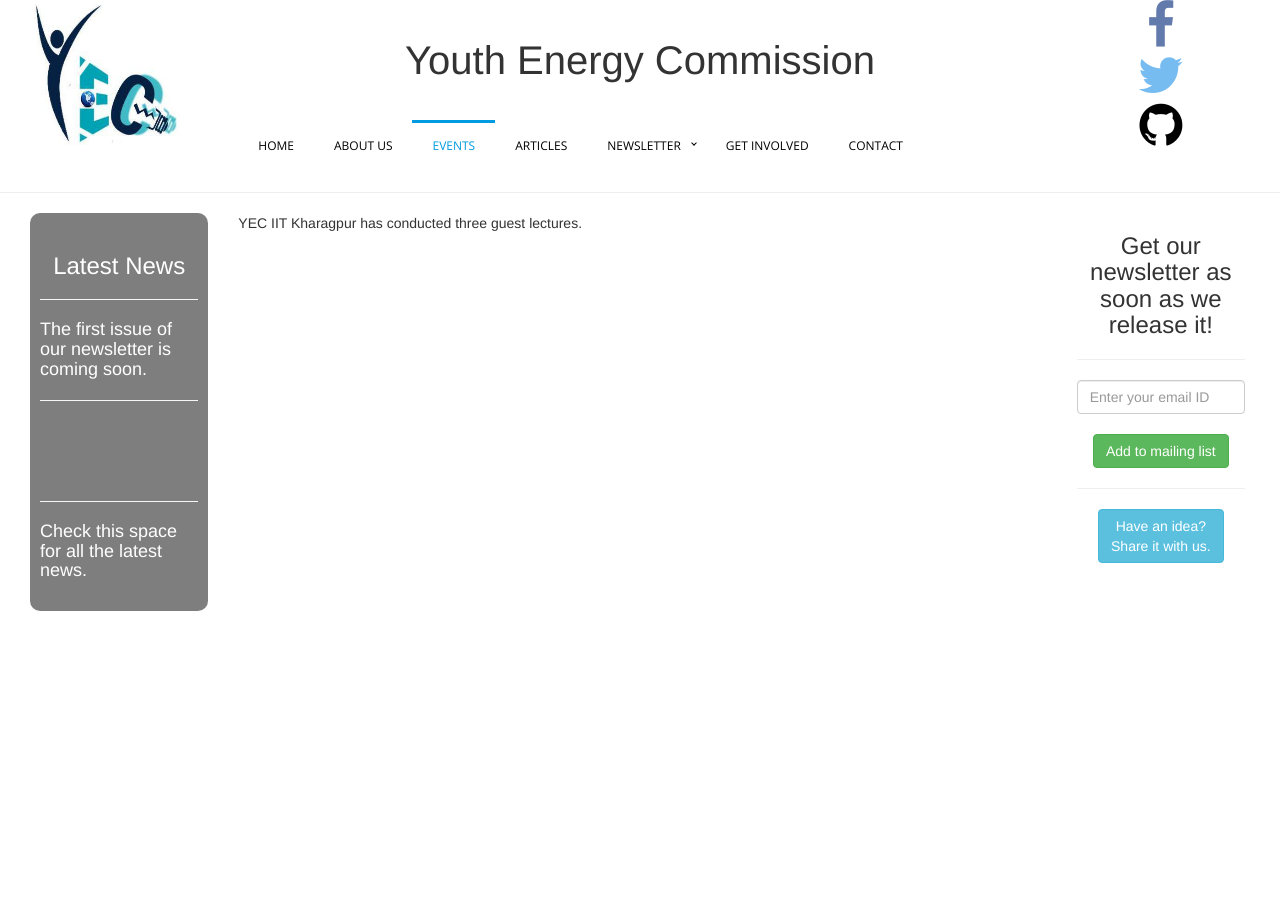
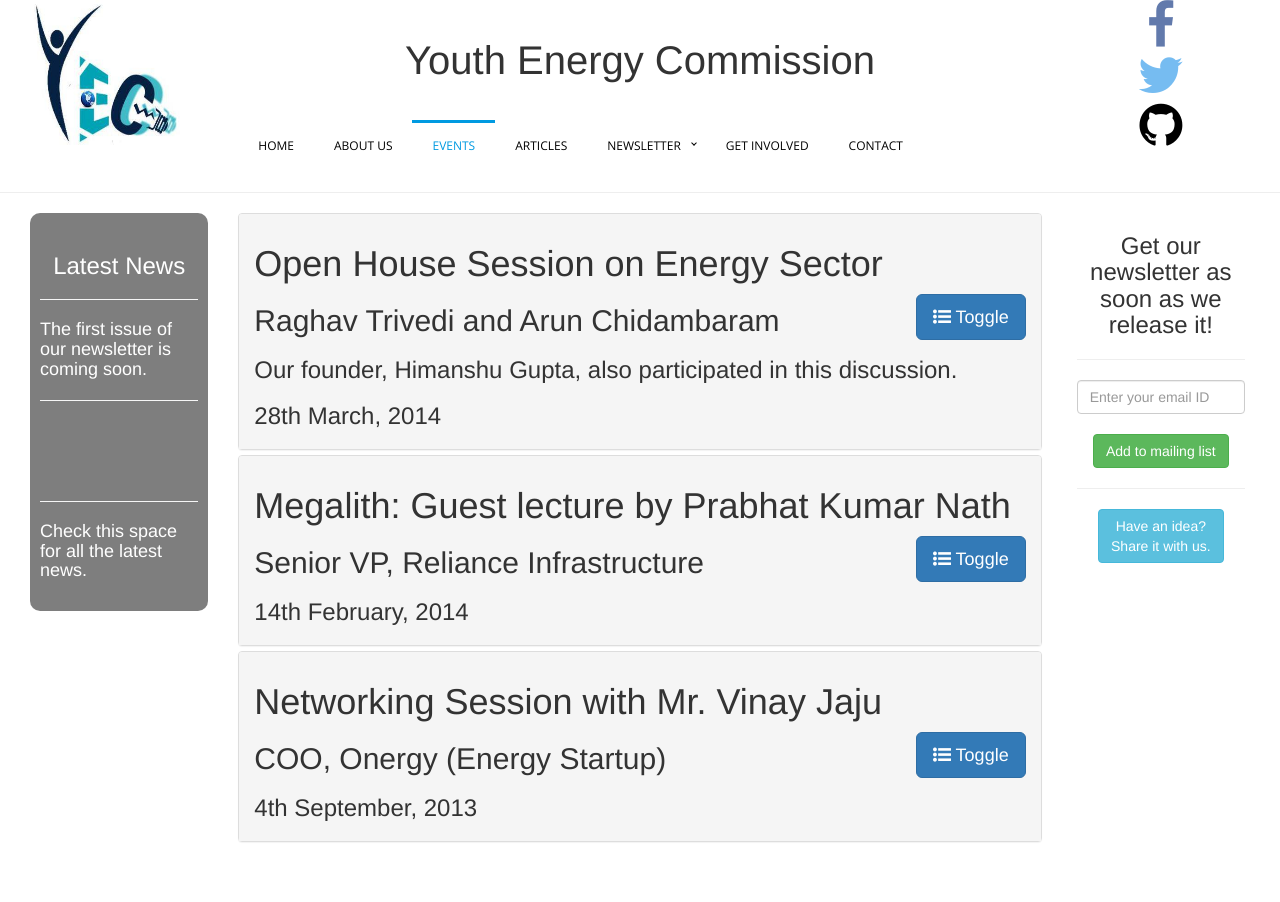
Before and after one commit to youth-energy-commission/website-core, a PHP site: page /events.php in a window 1280 px wide. Before the commit the page ends 611 px from the top, so only its background shows below. Run offline with PHP 8.4, Linux system fonts and the light colour scheme; some libraries are stand-ins or nearby versions.

Commit message:
Added the events text page.
Used the collapsible feature of bootstrap

```diff
--- a/eventsText.php
+++ b/eventsText.php
@@ -1 +1,105 @@
-YEC IIT Kharagpur has conducted three guest lectures.
+<div class="panel-group" id="accordion">
+
+  <div class="panel panel-default">
+    <div class="panel-heading">
+
+      <h1>Open House Session on Energy Sector</h1>
+
+      <a data-toggle="collapse" data-parent="#accordion" href="#collapseOne" style="float: right; ">
+        <button class="btn btn-lg btn-primary" class="toggleText">
+
+          <i class="fa fa-list-ul"></i> Toggle
+        </button>
+      </a>
+
+      <h2>Raghav Trivedi and Arun Chidambaram</h2>
+      <h3>Our founder, Himanshu Gupta, also participated in this discussion.</h3>
+      <h3>28th March, 2014</h3>
+
+
+    </div>
+    <div id="collapseOne" class="panel-collapse collapse">
+      <div class="panel-body">
+       <h3>
+
+        Mr. Raghav Trivedi is the COO of Moserbaer Energy, and Mr. Arun Chidambaram, is a Geo-data specialist at Conoco Philips.
+        <br/><br/>
+        With a combined experienced of almost 50 years, both of them, gave the layman a view into the complicated Energy sector,
+        the dynamics of energy usage, and taking help of statistics in the public domain, and putting them together, Mr. Trivedi,
+        made everyone believe in the complex workings of the Energy Industry, vested interests, and the traction that startups gain.
+        <br/><br/>
+        Mr. Chidambaram, gave us a deeper view into the types of machinery that is used in the mining of data, from industries and power plants
+        both. He explained the complexity and the ingenuity, with which these instruments have been designed.
+
+      </h3>
+    </div>
+  </div>
+</div>
+
+<div class="panel panel-default">
+  <div class="panel-heading">
+
+    <h1>Megalith: Guest lecture by Prabhat Kumar Nath</h1>
+
+    <a data-toggle="collapse" data-parent="#accordion" href="#collapseTwo" style="float: right; ">
+      <button class="btn btn-lg btn-primary" class="toggleText">
+
+        <i class="fa fa-list-ul"></i> Toggle
+      </button>
+    </a>
+
+    <h2>Senior VP, Reliance Infrastructure</h2>
+
+    <h3>14th February, 2014</h3>
+
+  </div>
+  <div id="collapseTwo" class="panel-collapse collapse">
+    <div class="panel-body">
+
+      <h3>
+
+        This event was conducted in association with Megalith, the Civil Engg Department's fest, in IIT Kharagpur.
+
+      </h3>
+
+    </div>
+  </div>
+</div>
+
+<div class="panel panel-default">
+  <div class="panel-heading">
+
+   <h1>Networking Session with Mr. Vinay Jaju</h1>
+
+   <a data-toggle="collapse" data-parent="#accordion" href="#collapseThree" style="float: right; ">
+    <button class="btn btn-lg btn-primary" class="toggleText">
+
+      <i class="fa fa-list-ul"></i> Toggle
+    </button>
+  </a>
+
+  <h2>COO, Onergy (Energy Startup)</h2>
+
+  <h3>4th September, 2013</h3>
+
+</div>
+<div id="collapseThree" class="panel-collapse collapse">
+  <div class="panel-body">
+
+    <h3>
+
+      YEC enabled a lot of MBA and Law students, to meet this man, who has become one of the most successful entreprenuers, with his
+      energy startup Onergy.
+
+      <br/><br/>
+
+      YEC hopes that this success story inspires everyone to move towards the energy industry.
+
+    </h3>
+  </div>
+</div>
+</div>
+</div>
+
+<br/>
+<br/>
```
